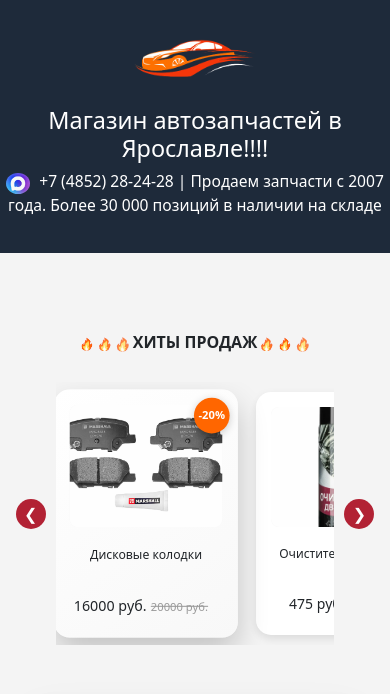
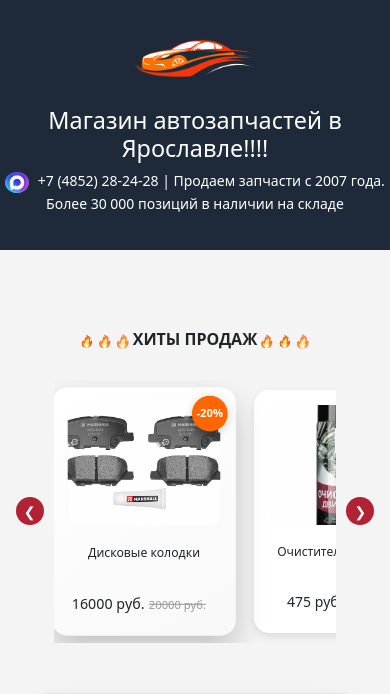
Before and after one commit to ShapiroAnna/autoshop, a Flask app: page / in a window 390 px wide. Shown: the top 694 px of the page. Run offline with Flask 3, Linux system fonts and the light colour scheme; data comes from the database, SQL or seed files in the repository.

Commit message:
Мобильная версия_корректировка 1

```diff
--- a/templates/index.html
+++ b/templates/index.html
@@ -2,6 +2,7 @@
 <html lang="ru">
 <head>
     <meta charset="UTF-8">
+    <meta name="viewport" content="width=device-width, initial-scale=1.0">
     <title>{{ shop_title }}</title>
     <link href="https://cdn.jsdelivr.net/npm/bootstrap@5.3.0-alpha1/dist/css/bootstrap.min.css" rel="stylesheet">
     <style>
@@ -53,6 +54,11 @@
             }
             .header-left {
                 text-align: center;
+            }
+            /* Увеличиваем размер телефона в шапке для мобильных */
+            .header-text p {
+                font-size: 14px !important;
+                word-break: break-word;
             }
         }
 
@@ -354,6 +360,7 @@
             object-fit: cover;
             border-radius: 10px;
             margin-bottom: 10px;
+            background-color: #f5f5f5;
         }
 
         .carousel-image-placeholder {
@@ -415,13 +422,15 @@
             display: flex;
             align-items: center;
             justify-content: center;
+            flex-shrink: 0;
         }
 
         .carousel-arrow:hover {
             background: #8b1a1a;
             transform: scale(1.1);
         }
-        /* Адаптивность для мобильных устройств */
+
+        /* Адаптивность карусели для мобильных устройств */
         @media (max-width: 768px) {
             .carousel-card {
                 flex: 0 0 220px;
@@ -458,7 +467,7 @@
 
         @media (max-width: 480px) {
             .carousel-card {
-                flex: 0 0 180px;
+                flex: 0 0 180px !important;
             }
             .carousel-image {
                 height: 120px;
@@ -476,11 +485,19 @@
             .carousel-prices {
                 margin: 5px 0;
             }
+            .carousel-arrow {
+                width: 28px !important;
+                height: 28px !important;
+                font-size: 14px !important;
+            }
+            .carousel-card.center-card {
+                transform: scale(1.02) !important;
+            }
         }
 
         @media (max-width: 380px) {
             .carousel-card {
-                flex: 0 0 160px;
+                flex: 0 0 150px !important;
             }
             .carousel-image {
                 height: 100px;
@@ -536,29 +553,11 @@
             }
         }
 
-        /* Улучшенная адаптация картинок */
-        .carousel-image {
-            width: 100%;
-            height: 180px;
-            object-fit: cover;
-            border-radius: 10px;
-            margin-bottom: 10px;
-            background-color: #f5f5f5;
-        }
-
-        @media (max-width: 480px) {
-            .carousel-image {
-                height: 120px;
-                border-radius: 8px;
-            }
-        }
-
-        /* По умолчанию (десктоп) — показываем input, скрываем textarea */
+        /* ===== ПОЛЕ МАРКА АВТО (десктоп/мобила) ===== */
         .car-info-mobile {
             display: none;
         }
 
-        /* На мобильных — показываем textarea, скрываем input */
         @media (max-width: 768px) {
             .car-info-desktop {
                 display: none;
@@ -641,20 +640,18 @@
         let currentIndex = 0;
         const track = document.getElementById('carouselTrack');
         const cards = document.querySelectorAll('.carousel-card');
-        let cardWidth = 400; // значение по умолчанию
+        let cardWidth = 400;
         let isDesktop = window.innerWidth > 768;
 
-        // Функция для получения реальной ширины карточки
         function getActualCardWidth() {
             if (cards.length > 0) {
                 const card = cards[0];
                 const cardRect = card.getBoundingClientRect();
-                const gap = 20; // из CSS gap: 20px
+                const gap = 20;
                 cardWidth = cardRect.width + gap;
             }
         }
 
-        // ===== ДЕСКТОПНАЯ ВЕРСИЯ (как было раньше) =====
         function updateDesktopCarousel() {
             const offset = currentIndex * cardWidth;
             track.style.transform = `translateX(-${offset}px)`;
@@ -677,11 +674,9 @@
             }
         }
 
-        // ===== МОБИЛЬНАЯ ВЕРСИЯ (листаем по одной) =====
         function updateMobileCarousel() {
             const offset = currentIndex * cardWidth;
             track.style.transform = `translateX(-${offset}px)`;
-            // Акцент на текущей карточке
             cards.forEach((card, index) => {
                 card.classList.remove('center-card');
                 if (index === currentIndex) {
@@ -700,7 +695,6 @@
             }
         }
 
-        // ===== ВЫБОР ВЕРСИИ В ЗАВИСИМОСТИ ОТ ШИРИНЫ ЭКРАНА =====
         function setupCarousel() {
             getActualCardWidth();
 
@@ -708,13 +702,11 @@
             const rightArrow = document.querySelector('.carousel-arrow.right-arrow');
 
             if (window.innerWidth > 768) {
-                // Десктоп
                 currentIndex = 0;
                 updateDesktopCarousel();
                 leftArrow.onclick = function() { scrollDesktop(-1); };
                 rightArrow.onclick = function() { scrollDesktop(1); };
             } else {
-                // Мобильные
                 currentIndex = 0;
                 updateMobileCarousel();
                 leftArrow.onclick = function() { scrollMobile(-1); };
@@ -722,12 +714,10 @@
             }
         }
 
-        // При изменении размера окна
         window.addEventListener('resize', function() {
             setupCarousel();
         });
 
-        // Запускаем после загрузки страницы
         window.addEventListener('load', function() {
             setupCarousel();
         });
@@ -739,13 +729,8 @@
             <h3>{{ form_title }}</h3>
             <form id="contactForm" method="POST" action="/request">
                 <input type="text" name="phone" placeholder="📞 Ваш телефон" class="form-control" required>
-                <!-- Десктопная версия (input) -->
                 <input type="text" name="car_info_desktop" placeholder="🚗 Марка авто, год или VIN" class="form-control car-info-desktop">
-
-                <!-- Мобильная версия (textarea) -->
                 <textarea name="car_info_mobile" placeholder="🚗 Марка авто, год или VIN" class="form-control car-info-mobile" rows="2" style="resize: vertical;"></textarea>
-
-                <!-- Скрытое поле для отправки -->
                 <input type="hidden" name="car_info" id="car_info_hidden" required>
                 <textarea name="parts_needed" placeholder="📋 Нужные запчасти" class="form-control" rows="4"></textarea>
                 <button type="submit" class="submit-btn">Отправить</button>
@@ -784,9 +769,7 @@
     </script>
     {% endif %}
 </div>
-<!-- <a href="/admin/login" class="admin-link">🔐 Админка</a> -->
 
-<!-- Всплывающее уведомление (тост) -->
 <div id="toastNotification" style="display: none; position: fixed; top: 50%; left: 50%; transform: translate(-50%, -50%); z-index: 1000; min-width: 300px; max-width: 90%; background-color: #d4edda; color: #155724; border: 1px solid #c3e6cb; border-radius: 12px; box-shadow: 0 10px 25px rgba(0,0,0,0.2); text-align: center;">
     <div style="display: flex; align-items: center; justify-content: space-between; padding: 16px 24px; gap: 16px;">
         <span style="font-size: 16px; line-height: 1.4;">Спасибо! Мы свяжемся с Вами в ближайшее время</span>
@@ -824,7 +807,6 @@
     document.getElementById('contactForm').addEventListener('submit', function(e) {
         e.preventDefault();
 
-        // ===== КОПИРУЕМ ЗНАЧЕНИЕ ИЗ ВИДИМОГО ПОЛЯ В СКРЫТОЕ =====
         var desktopCarInfo = document.querySelector('input[name="car_info_desktop"]');
         var mobileCarInfo = document.querySelector('textarea[name="car_info_mobile"]');
         var hiddenCarInfo = document.getElementById('car_info_hidden');
@@ -836,7 +818,6 @@
                 hiddenCarInfo.value = mobileCarInfo.value;
             }
         }
-        // ===== КОНЕЦ КОПИРОВАНИЯ =====
 
         var form = this;
         var formData = new FormData(form);
```
